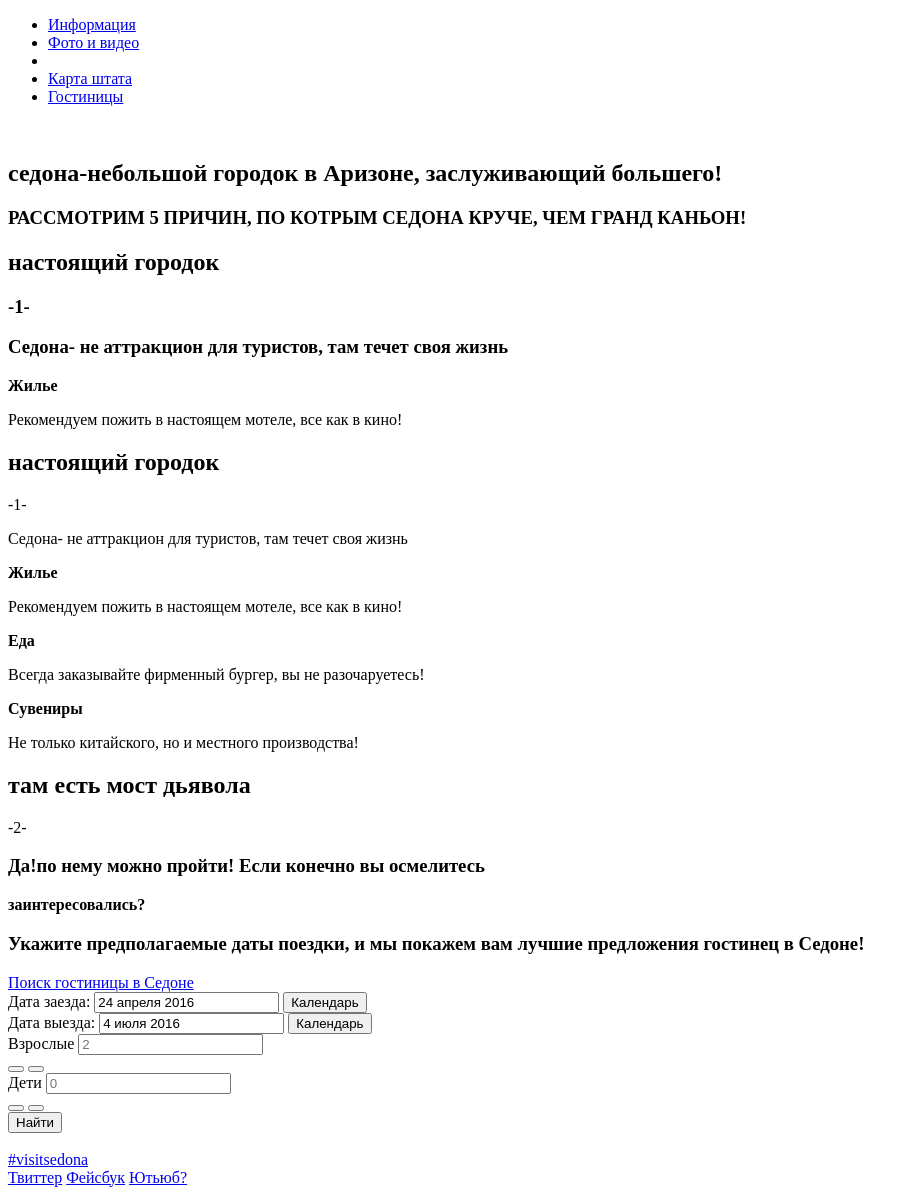
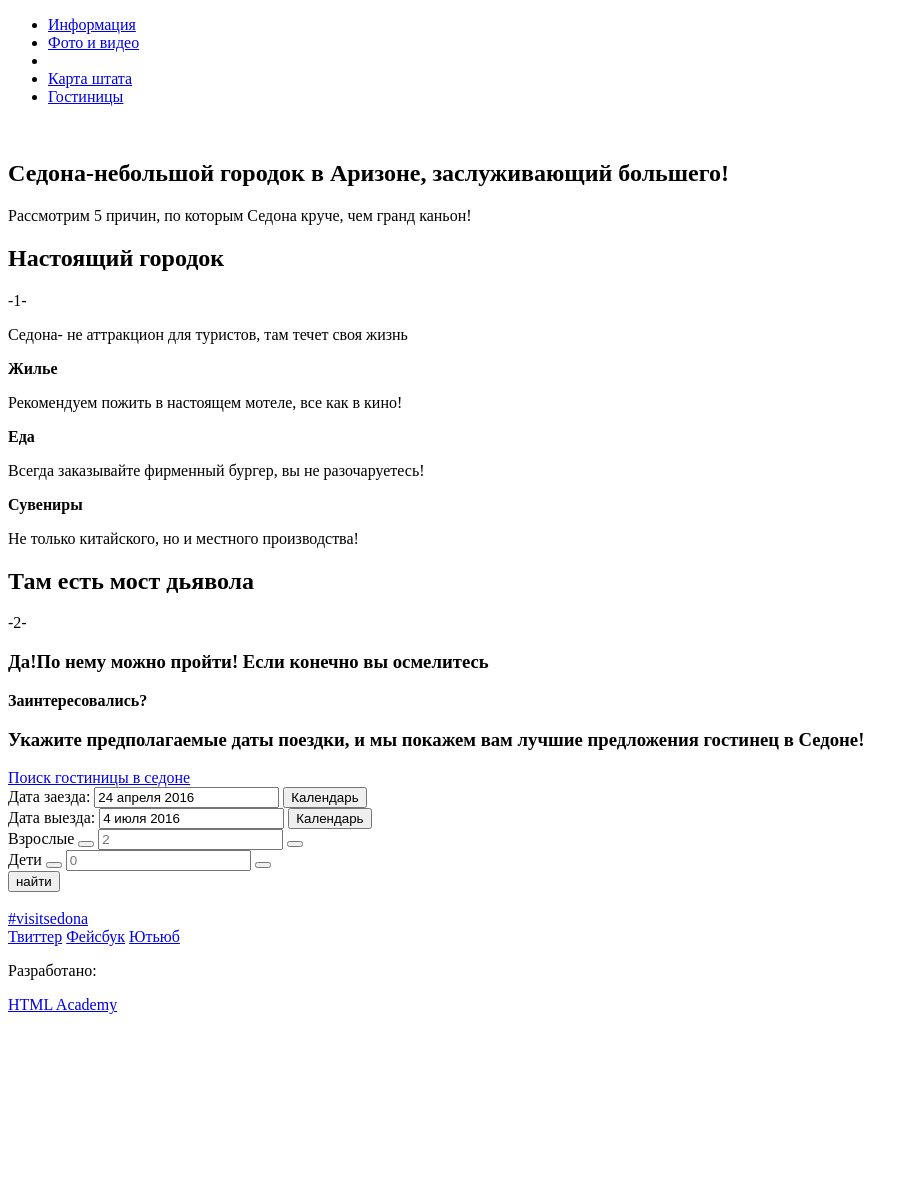
Before and after one commit to annakuz0001/171437-sedona, a plain HTML site: page index.html in a window 1280 px wide. Shown: the top 1189 px of the page, without its empty margins (0-918 px from the left). After the commit the page ends 1022 px from the top, so only its background shows below. Drawn offline with Linux system fonts and the light colour scheme; placeholder pictures from the web are drawn by us.

Commit message:
Исправление №2 задания №2

```diff
--- a/index.html
+++ b/index.html
@@ -18,7 +18,9 @@
                         <a href="#">Фото и видео</a>
                     </li>
                     <li class="logo">
-                        <span class="logo"></span>
+                        <span class="logo">
+                        <img src="http://placehold.it/150x100" width="0" height="0" alt="city of sedona">
+                        </span>
                     </li>
                     <li>
                         <a href="#">Карта штата</a>
@@ -34,28 +36,16 @@
     </div>
     <main class="container">
         <div class="index-logo">
-            <img src="http://placehold.it/150x100" width="0" height="0" alt="Welcome -to the gorgeous-Sedona">
+            <img src="http://placehold.it/150x100" width="0" height="0" alt="welcome-to the gorgeous-sedona">
         </div>
-        <div class="About Sedona">
-            <h2>седона-небольшой городок в Аризоне, заслуживающий большего!
+        <div class="about sedona">
+            <h2>Седона-небольшой городок в Аризоне, заслуживающий большего!
                     </h2>
-                    <h3>РАССМОТРИМ 5 ПРИЧИН, ПО КОТРЫМ СЕДОНА КРУЧЕ, ЧЕМ ГРАНД КАНЬОН!</h3>
-                </div>
-       <section class="reasonpicture1">
-           <div class="reason">
-               <h1>настоящий городок</h1>
-               <h3>-1-</h3>
-               <h3>Седона- не аттракцион для туристов, там течет своя жизнь</h3>
-           </div>
-       </section>
-   <section class="features">
-        <div class="features-item">
-          <b class="features-name">Жилье</b>
-          <p>Рекомендуем пожить в настоящем мотеле, все как в кино!</p>
+            <p>Рассмотрим 5 причин, по которым Седона круче, чем гранд каньон!</p>
         </div>
-        <section class="reasonpicture1">
+        <section class="reasonpicture-left">
             <div class="reason">
-                <h2 class="blue">настоящий городок</h2>
+                <h2 class="blue">Настоящий городок</h2>
                 <div class="wrapper">-1-</div>
                 <p>Седона- не аттракцион для туристов, там течет своя жизнь</p>
             </div>
@@ -74,19 +64,19 @@
                 <p>Не только китайского, но и местного производства!</p>
             </div>
         </section>
-        <section class="reasonpicture2">
+        <section class="reasonpicture-right">
             <div class="reason">
-                <h2 class="blue">там есть мост дьявола</h2>
+                <h2 class="blue">Там есть мост дьявола</h2>
                 <div class="wrapper">-2-</div>
-                <h3>Да!по нему можно пройти! Если конечно вы осмелитесь</h3>
+                <h3>Да!По нему можно пройти! Если конечно вы осмелитесь</h3>
             </div>
         </section>
-        <div class="Iterested">
-            <b>заинтересовались?</b>
+        <div class="iterested">
+            <b>Заинтересовались?</b>
             <h3>Укажите предполагаемые даты поездки, и мы покажем вам лучшие предложения гостинец в Седоне!</h3>
         </div>
         <div class="search hotels">
-            <a href="#">Поиск гостиницы в Седоне</a>
+            <a href="#">Поиск гостиницы в седоне</a>
             <div class=" form">
                 <form action="#" method="post" class="searching-form">
                     <div class="welcome">
@@ -101,23 +91,23 @@
                     </div>
                     <div class="people">
                         <div class="big">
-                            <label for="adults" class="adults">Взрослые</label>
-                            <input type="text" id="adults" name="adultsquan" placeholder="2">
                             <div class="btn">
+                                <label for="adults" class="adults">Взрослые</label>
                                 <button class="up"></button>
+                                <input type="text" id="adults" name="adultsquan" placeholder="2">
                                 <button class="down"></button>
                             </div>
                         </div>
                         <div class="small">
-                            <label for="children" class="children">Дети</label>
-                            <input type="text" id="children" name="childrenquan" placeholder="0">
                             <div class="btn">
+                                <label for="children" class="children">Дети</label>
                                 <button class="up"></button>
+                                <input type="text" id="children" name="childrenquan" placeholder="0">
                                 <button class="down"></button>
                             </div>
                         </div>
                     </div>
-                    <input type="submit" id="search" name="start-search" value="Найти">
+                    <input type="submit" id="search" name="start-search" value="найти">
                 </form>
             </div>
             <div class="map">
@@ -134,7 +124,7 @@
         <section class="footer-social">
             <a class="social-btn social-btn-twitter" href="#">Твиттер</a>
             <a class="social-btn social-btn-fb" href="#">Фейсбук</a>
-            <a class="social-btn social-btn-youtube" href="#">Ютьюб?</a>
+            <a class="social-btn social-btn-youtube" href="#">Ютьюб</a>
         </section>
         <section class="footer-copyright">
             <p>Разработано:</p>
```
Also changed, not shown: inner.html (+17 -22 lines).
